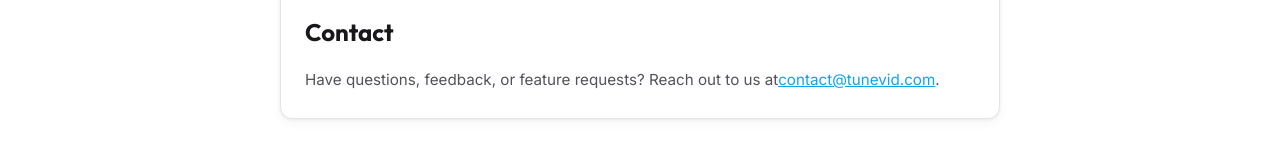
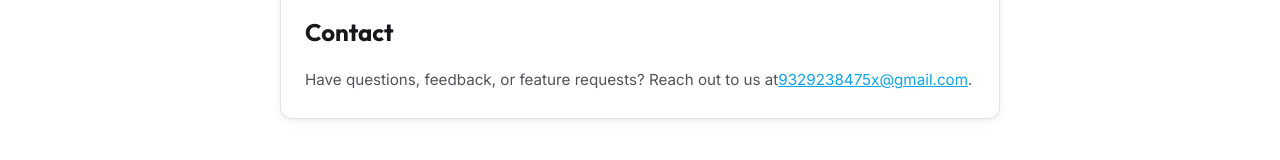
Before and after one commit to 9329238475x-wq/tunevid-final, a Next.js app: page /about in a window 1280 px wide. Shown: the part 1136-1296 px from the top of the page. Built offline with nearby package versions, Linux system fonts and the light colour scheme; no server answers.

Commit message:
Maine ye naya badlao kiya

```diff
--- a/src/app/about/page.tsx
+++ b/src/app/about/page.tsx
@@ -57,7 +57,7 @@ export default function AboutPage() {
                 <h2>Contact</h2>
                 <p>
                     Have questions, feedback, or feature requests? Reach out to us at
-                    <a href="mailto:contact@tunevid.com">contact@tunevid.com</a>.
+                    <a href="mailto:9329238475x@gmail.com">9329238475x@gmail.com</a>.
                 </p>
             </div>
         </div>
--- a/src/app/privacy-policy/page.tsx
+++ b/src/app/privacy-policy/page.tsx
@@ -119,7 +119,7 @@ export default function PrivacyPolicyPage() {
                 <h2>9. Contact Us</h2>
                 <p>
                     If you have any questions about this Privacy Policy, please contact
-                    us at <a href="mailto:privacy@tunevid.com">privacy@tunevid.com</a>.
+                    us at <a href="mailto:9329238475x@gmail.com">9329238475x@gmail.com</a>.
                 </p>
             </div>
         </div>
--- a/src/app/terms/page.tsx
+++ b/src/app/terms/page.tsx
@@ -114,7 +114,7 @@ export default function TermsPage() {
                 <h2>11. Contact</h2>
                 <p>
                     Questions about these Terms? Contact us at
-                    <a href="mailto:legal@tunevid.com">legal@tunevid.com</a>.
+                    <a href="mailto:9329238475x@gmail.com">9329238475x@gmail.com</a>.
                 </p>
             </div>
         </div>
```
